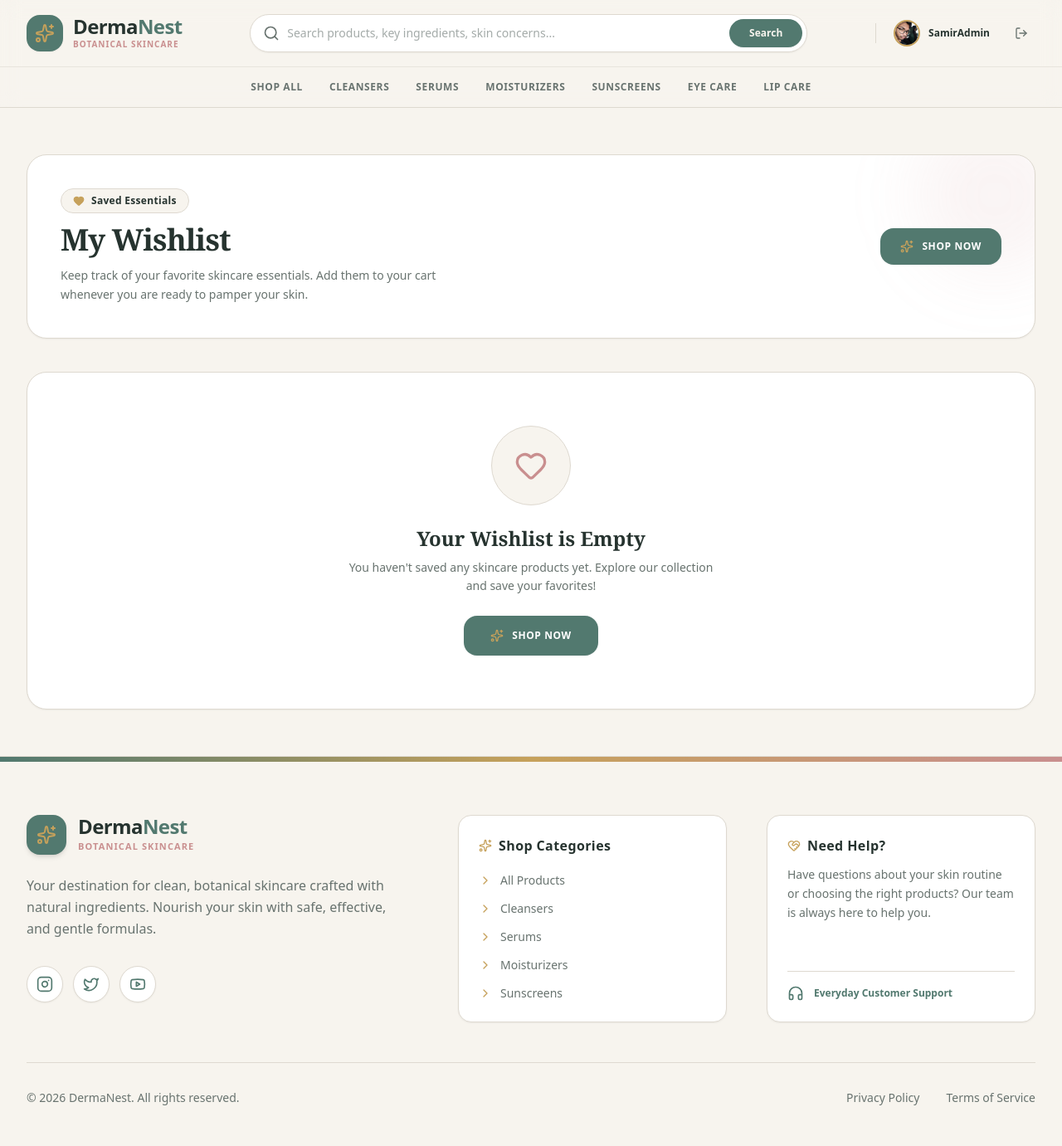
After one commit to bipinjlimbu/B2C-E-Commerce---Django-Project-V, a Django app: page /wishlist/ in a window 1280 px wide. The commit adds this page. Shown: the whole page at 83% size. Run offline with Django 5.2, Linux system fonts and the light colour scheme; a user stored in the database is signed in.

Commit message:
Wishlist Page UI Added

```diff
--- /dev/null
+++ b/dn_project/dn_app/templates/main/wishlist_page.html
@@ -0,0 +1,195 @@
+<!DOCTYPE html>
+<html lang="en">
+<head>
+    <meta charset="UTF-8">
+    <meta name="viewport" content="width=device-width, initial-scale=1.0">
+    <title>Wishlist | DermaNest</title>
+    {% load static %}
+    <link href="{% static 'css/styles.css' %}" rel="stylesheet" />
+</head>
+<body class="bg-[#F7F4EE] text-[#68736F] font-sans min-h-screen flex flex-col antialiased selection:bg-[#52796F]/10 selection:text-[#52796F]">
+
+    {% include 'components/_navbar.html' %}
+
+    {% include 'components/_messages.html' %}
+
+    <main class="flex-grow max-w-7xl w-full mx-auto px-4 sm:px-6 lg:px-8 py-10 sm:py-14 space-y-10">
+
+        <div class="bg-[#FFFFFF] border border-[#DED9D0] rounded-3xl p-6 sm:p-10 shadow-sm flex flex-col sm:flex-row items-start sm:items-center justify-between gap-6 relative overflow-hidden w-full">
+            <div class="absolute -right-12 -top-12 w-48 h-48 bg-[#C98F8F]/10 rounded-full blur-2xl pointer-events-none"></div>
+            <div class="space-y-3 relative z-10">
+                <div class="inline-flex items-center gap-2 px-3.5 py-1.5 rounded-full bg-[#F7F4EE] border border-[#DED9D0] text-[#C6A15B] text-xs font-semibold tracking-wide">
+                    <i data-lucide="heart" class="w-3.5 h-3.5 fill-[#C6A15B] text-[#C6A15B]"></i>
+                    <span class="text-[#26332F]">Saved Essentials</span>
+                </div>
+                <h1 class="text-3xl sm:text-4xl font-serif font-bold text-[#26332F] tracking-tight">
+                    My Wishlist
+                </h1>
+                <p class="text-sm text-[#68736F] max-w-lg leading-relaxed">
+                    Keep track of your favorite skincare essentials. Add them to your cart whenever you are ready to pamper your skin.
+                </p>
+            </div>
+
+            <a href="/products/" class="relative z-10 inline-flex items-center gap-2.5 px-6 py-3.5 rounded-2xl bg-[#52796F] hover:bg-[#3F6259] text-[#FFFFFF] text-xs font-semibold tracking-wider uppercase transition-all duration-300 shadow-sm hover:shadow whitespace-nowrap">
+                <i data-lucide="sparkles" class="w-4 h-4 text-[#C6A15B]"></i>
+                <span>Shop Now</span>
+            </a>
+        </div>
+
+        <div class="w-full">
+            {% if wishlist_items %}
+                <div class="grid grid-cols-1 sm:grid-cols-2 lg:grid-cols-3 gap-8">
+                    {% for item in wishlist_items %}
+                        <div class="bg-[#FFFFFF] border border-[#DED9D0] rounded-3xl overflow-hidden hover:shadow-xl hover:border-[#52796F]/40 transition-all duration-500 flex flex-col group relative">
+
+                            <button type="button" onclick="openRemoveWishlistModal('/products/wishlist/remove/{{ item.product.id }}/', '{{ item.product.name|escapejs }}')" class="absolute top-4 right-4 z-20 w-10 h-10 rounded-full bg-[#FFFFFF]/90 hover:bg-[#B85C62] text-[#68736F] hover:text-[#FFFFFF] border border-[#DED9D0] hover:border-[#B85C62] flex items-center justify-center transition-all duration-300 shadow-sm cursor-pointer backdrop-blur-sm" title="Remove from wishlist">
+                                <i data-lucide="trash-2" class="w-4 h-4"></i>
+                            </button>
+
+                            <a href="/products/{{ item.product.id }}/" class="block relative aspect-square w-full bg-[#F7F4EE] overflow-hidden border-b border-[#DED9D0]/60">
+                                {% if item.product.product_image %}
+                                    <img src="{{ item.product.product_image.url }}" alt="{{ item.product.name }}" class="w-full h-full object-cover group-hover:scale-105 transition-transform duration-700 ease-out">
+                                {% else %}
+                                    <div class="w-full h-full flex items-center justify-center bg-[#F7F4EE] text-[#52796F]/40">
+                                        <i data-lucide="sparkles" class="w-12 h-12"></i>
+                                    </div>
+                                {% endif %}
+                                <span class="absolute bottom-4 left-4 z-10 bg-[#FFFFFF]/90 backdrop-blur-md border border-[#DED9D0] text-[11px] font-medium tracking-wider text-[#26332F] px-3 py-1 rounded-full shadow-xs">
+                                    {{ item.product.get_category_display }}
+                                </span>
+                            </a>
+
+                            <div class="p-6 flex flex-col flex-grow justify-between space-y-5">
+                                <div class="space-y-2">
+                                    <a href="/products/{{ item.product.id }}/" class="block">
+                                        <h3 class="font-serif font-semibold text-[#26332F] text-lg line-clamp-1 group-hover:text-[#52796F] transition-colors duration-300">
+                                            {{ item.product.name }}
+                                        </h3>
+                                    </a>
+                                    <div class="flex items-baseline gap-1.5">
+                                        <span class="text-xs font-semibold text-[#C6A15B]">Rs.</span>
+                                        <span class="text-2xl font-bold text-[#26332F] tracking-tight">{{ item.product.price|floatformat:2 }}</span>
+                                    </div>
+                                </div>
+
+                                <div class="pt-4 border-t border-[#DED9D0]/50 flex items-center justify-between gap-3">
+                                    {% if item.product.stock > 0 %}
+                                        <a href="/cart/add/{{ item.product.id }}/" class="w-full bg-[#52796F] hover:bg-[#3F6259] text-[#FFFFFF] font-semibold h-12 px-5 rounded-2xl transition-all duration-300 flex items-center justify-center gap-2 text-xs tracking-wider uppercase shadow-sm hover:shadow">
+                                            <i data-lucide="shopping-bag" class="w-4 h-4"></i>
+                                            <span>Add to Cart</span>
+                                        </a>
+                                    {% else %}
+                                        <button disabled class="w-full bg-[#F7F4EE] text-[#68736F]/50 font-semibold h-12 px-5 rounded-2xl border border-[#DED9D0] flex items-center justify-center gap-2 text-xs tracking-wider uppercase cursor-not-allowed">
+                                            <i data-lucide="slash" class="w-4 h-4"></i>
+                                            <span>Out of Stock</span>
+                                        </button>
+                                    {% endif %}
+
+                                    <button type="button" onclick="openRemoveWishlistModal('/products/wishlist/remove/{{ item.product.id }}/', '{{ item.product.name|escapejs }}')" class="sm:hidden h-12 w-12 rounded-2xl bg-[#F7F4EE] hover:bg-[#B85C62]/10 text-[#B85C62] border border-[#DED9D0] transition-all flex items-center justify-center shrink-0 cursor-pointer" title="Remove">
+                                        <i data-lucide="trash-2" class="w-4 h-4"></i>
+                                    </button>
+                                </div>
+                            </div>
+
+                        </div>
+                    {% endfor %}
+                </div>
+            {% else %}
+                <div class="bg-[#FFFFFF] border border-[#DED9D0] rounded-3xl p-10 sm:p-16 text-center shadow-sm w-full flex flex-col items-center justify-center space-y-6">
+                    <div class="w-24 h-24 rounded-full bg-[#F7F4EE] border border-[#DED9D0] flex items-center justify-center text-[#C98F8F]">
+                        <i data-lucide="heart" class="w-10 h-10"></i>
+                    </div>
+                    <div class="space-y-2 max-w-md">
+                        <h3 class="text-2xl font-serif font-bold text-[#26332F]">Your Wishlist is Empty</h3>
+                        <p class="text-sm text-[#68736F] leading-relaxed">
+                            You haven't saved any skincare products yet. Explore our collection and save your favorites!
+                        </p>
+                    </div>
+                    <a href="/products/" class="inline-flex items-center justify-center gap-2.5 bg-[#52796F] hover:bg-[#3F6259] text-[#FFFFFF] font-semibold px-8 py-4 rounded-2xl text-xs uppercase tracking-wider transition-all duration-300 shadow-sm hover:shadow">
+                        <i data-lucide="sparkles" class="w-4 h-4 text-[#C6A15B]"></i>
+                        <span>Shop Now</span>
+                    </a>
+                </div>
+            {% endif %}
+        </div>
+    </main>
+
+    {% include 'components/_footer.html' %}
+
+    <div id="removeWishlistModal" class="fixed inset-0 z-50 flex items-center justify-center bg-[#26332F]/50 backdrop-blur-sm opacity-0 pointer-events-none transition-all duration-300 px-4">
+        <div id="removeWishlistModalCard" class="bg-[#FFFFFF] border border-[#DED9D0] rounded-3xl max-w-sm w-full p-8 shadow-2xl transform scale-95 transition-all duration-300 space-y-6 text-center">
+
+            <div class="w-16 h-16 bg-[#B85C62]/10 border border-[#B85C62]/20 rounded-2xl flex items-center justify-center mx-auto text-[#B85C62]">
+                <i data-lucide="trash-2" class="w-7 h-7"></i>
+            </div>
+
+            <div class="space-y-2">
+                <h3 class="text-xl font-serif font-bold text-[#26332F] tracking-tight">Remove Item?</h3>
+                <p class="text-xs text-[#68736F] leading-relaxed">
+                    Are you sure you want to remove <span id="removeWishlistProductName" class="font-bold text-[#26332F]">this item</span> from your wishlist?
+                </p>
+            </div>
+
+            <div class="grid grid-cols-2 gap-3 pt-2">
+                <button type="button" onclick="closeRemoveWishlistModal()" class="bg-[#F7F4EE] hover:bg-[#DED9D0]/50 text-[#26332F] font-semibold py-3.5 px-4 rounded-2xl border border-[#DED9D0] transition-all text-xs uppercase tracking-wider cursor-pointer">
+                    Cancel
+                </button>
+                <a id="confirmRemoveWishlistBtn" href="#" class="bg-[#B85C62] hover:bg-[#B85C62]/90 text-[#FFFFFF] font-semibold py-3.5 px-4 rounded-2xl shadow-sm transition-all text-xs uppercase tracking-wider flex items-center justify-center gap-1.5 cursor-pointer">
+                    <i data-lucide="trash-2" class="w-3.5 h-3.5"></i>
+                    <span>Remove</span>
+                </a>
+            </div>
+
+        </div>
+    </div>
+
+    <script src="{% static 'js/lucide.min.js' %}"></script>
+    <script>
+        lucide.createIcons();
+
+        const removeWishlistModal = document.getElementById('removeWishlistModal');
+        const removeWishlistModalCard = document.getElementById('removeWishlistModalCard');
+        const confirmRemoveWishlistBtn = document.getElementById('confirmRemoveWishlistBtn');
+        const removeWishlistProductName = document.getElementById('removeWishlistProductName');
+
+        function openRemoveWishlistModal(removeUrl, productName) {
+            if (!removeWishlistModal || !removeWishlistModalCard) return;
+
+            confirmRemoveWishlistBtn.setAttribute('href', removeUrl);
+            removeWishlistProductName.textContent = productName ? `"${productName}"` : 'this item';
+
+            removeWishlistModal.classList.remove('opacity-0', 'pointer-events-none');
+            removeWishlistModal.classList.add('opacity-100');
+
+            removeWishlistModalCard.classList.remove('scale-95');
+            removeWishlistModalCard.classList.add('scale-100');
+            document.body.style.overflow = 'hidden';
+        }
+
+        function closeRemoveWishlistModal() {
+            if (!removeWishlistModal || !removeWishlistModalCard) return;
+
+            removeWishlistModal.classList.remove('opacity-100');
+            removeWishlistModal.classList.add('opacity-0', 'pointer-events-none');
+
+            removeWishlistModalCard.classList.remove('scale-100');
+            removeWishlistModalCard.classList.add('scale-95');
+            document.body.style.overflow = '';
+        }
+
+        if (removeWishlistModal) {
+            removeWishlistModal.addEventListener('click', function(event) {
+                if (event.target === removeWishlistModal) {
+                    closeRemoveWishlistModal();
+                }
+            });
+        }
+
+        document.addEventListener('keydown', function(event) {
+            if (event.key === 'Escape' && removeWishlistModal && !removeWishlistModal.classList.contains('pointer-events-none')) {
+                closeRemoveWishlistModal();
+            }
+        });
+    </script>
+</body>
+</html>
--- a/dn_project/dn_app/urls.py
+++ b/dn_project/dn_app/urls.py
@@ -4,7 +4,7 @@ from .views.main_view import home_view
 from .views.profile_view import profile_view, edit_profile_view, delete_profile_view
 from .views.brand_view import add_brand_view, edit_brand_view, delete_brand_view
 from .views.product_view import products_view, add_product_view, edit_product_view, product_toggle_status_view, delete_product_view, product_detail_view
-from .views.wishlist_view import wishlist_toggle_view
+from .views.wishlist_view import wishlist_toggle_view, wishlist_view
 from .views.dashboard import admin_dashboard_view, customer_dashboard_view
 
 urlpatterns = [
@@ -24,6 +24,7 @@ urlpatterns = [
     path('products/edit/<int:product_id>/', edit_product_view, name='edit_product'),
     path('products/toggle-status/<int:product_id>/', product_toggle_status_view, name='product_toggle_status'),
     path('products/delete/<int:product_id>/', delete_product_view, name='delete_product'),
+    path('wishlist/', wishlist_view, name='wishlist'),
     path('products/wishlist-toggle/<int:product_id>/', wishlist_toggle_view, name='wishlist_toggle'),
     path('dashboard/admin/', admin_dashboard_view, name='admin_dashboard'),
     path('dashboard/', customer_dashboard_view, name='customer_dashboard'),
--- a/dn_project/dn_app/views/wishlist_view.py
+++ b/dn_project/dn_app/views/wishlist_view.py
@@ -2,6 +2,10 @@ from django.shortcuts import render, redirect
 from django.contrib.auth.decorators import login_required
 from django.contrib import messages
 from ..models import Product, Wishlist
+
+@login_required
+def wishlist_view(request):
+    return render(request, 'main/wishlist_page.html')
 
 @login_required
 def wishlist_toggle_view(request, product_id):
--- a/dn_project/static/css/styles.css
+++ b/dn_project/static/css/styles.css
@@ -436,7 +436,7 @@ Ensure the default browser behavior of the `hidden` attribute.
   border-color: rgb(229 231 235 / var(--tw-border-opacity));
 }
 
-.shadow-xl, .shadow-sm, .shadow-md, .shadow-2xl, .shadow-none, .shadow-lg, .shadow-inner, .hover\:shadow-lg, .hover\:shadow-sm, .hover\:shadow-md {
+.shadow-xl, .shadow-sm, .shadow-md, .shadow-2xl, .shadow-none, .shadow-lg, .shadow-inner, .hover\:shadow-lg, .hover\:shadow-sm, .hover\:shadow-md, .hover\:shadow, .hover\:shadow-xl {
   --tw-ring-offset-shadow: 0 0 #0000;
   --tw-ring-shadow: 0 0 #0000;
   --tw-shadow: 0 0 #0000;
@@ -666,6 +666,10 @@ Ensure the default browser behavior of the `hidden` attribute.
   left: 1.25rem;
 }
 
+.bottom-4 {
+  bottom: 1rem;
+}
+
 .z-10 {
   z-index: 10;
 }
@@ -680,6 +684,10 @@ Ensure the default browser behavior of the `hidden` attribute.
 
 .z-30 {
   z-index: 30;
+}
+
+.z-20 {
+  z-index: 20;
 }
 
 .col-span-full {
@@ -940,6 +948,10 @@ Ensure the default browser behavior of the `hidden` attribute.
   height: 0.625rem;
 }
 
+.h-24 {
+  height: 6rem;
+}
+
 .max-h-full {
   max-height: 100%;
 }
@@ -1063,6 +1075,10 @@ Ensure the default browser behavior of the `hidden` attribute.
 
 .w-2\.5 {
   width: 0.625rem;
+}
+
+.w-24 {
+  width: 6rem;
 }
 
 .min-w-\[320px\] {
@@ -1581,6 +1597,10 @@ Ensure the default browser behavior of the `hidden` attribute.
   border-color: rgb(201 143 143 / 0.3);
 }
 
+.border-\[\#DED9D0\]\/50 {
+  border-color: rgb(222 217 208 / 0.5);
+}
+
 .bg-\[\#F7F4EE\] {
   --tw-bg-opacity: 1;
   background-color: rgb(247 244 238 / var(--tw-bg-opacity));
@@ -1719,6 +1739,18 @@ Ensure the default browser behavior of the `hidden` attribute.
 
 .bg-\[\#F7F4EE\]\/90 {
   background-color: rgb(247 244 238 / 0.9);
+}
+
+.bg-\[\#C98F8F\]\/10 {
+  background-color: rgb(201 143 143 / 0.1);
+}
+
+.bg-\[\#FFFFFF\]\/90 {
+  background-color: rgb(255 255 255 / 0.9);
+}
+
+.bg-\[\#26332F\]\/50 {
+  background-color: rgb(38 51 47 / 0.5);
 }
 
 .bg-gradient-to-r {
@@ -1817,6 +1849,10 @@ Ensure the default browser behavior of the `hidden` attribute.
   padding: 0.875rem;
 }
 
+.p-10 {
+  padding: 2.5rem;
+}
+
 .px-4 {
   padding-left: 1rem;
   padding-right: 1rem;
@@ -2065,6 +2101,10 @@ Ensure the default browser behavior of the `hidden` attribute.
 
 .font-mono {
   font-family: ui-monospace, SFMono-Regular, Menlo, Monaco, Consolas, "Liberation Mono", "Courier New", monospace;
+}
+
+.font-serif {
+  font-family: ui-serif, Georgia, Cambria, "Times New Roman", Times, serif;
 }
 
 .text-xs {
@@ -2494,6 +2534,14 @@ Ensure the default browser behavior of the `hidden` attribute.
   background-color: rgb(82 121 111 / var(--tw-bg-opacity));
 }
 
+.selection\:bg-\[\#52796F\]\/10 *::-moz-selection {
+  background-color: rgb(82 121 111 / 0.1);
+}
+
+.selection\:bg-\[\#52796F\]\/10 *::selection {
+  background-color: rgb(82 121 111 / 0.1);
+}
+
 .selection\:text-white *::-moz-selection {
   --tw-text-opacity: 1;
   color: rgb(255 255 255 / var(--tw-text-opacity));
@@ -2504,6 +2552,16 @@ Ensure the default browser behavior of the `hidden` attribute.
   color: rgb(255 255 255 / var(--tw-text-opacity));
 }
 
+.selection\:text-\[\#52796F\] *::-moz-selection {
+  --tw-text-opacity: 1;
+  color: rgb(82 121 111 / var(--tw-text-opacity));
+}
+
+.selection\:text-\[\#52796F\] *::selection {
+  --tw-text-opacity: 1;
+  color: rgb(82 121 111 / var(--tw-text-opacity));
+}
+
 .selection\:bg-\[\#52796F\]::-moz-selection {
   --tw-bg-opacity: 1;
   background-color: rgb(82 121 111 / var(--tw-bg-opacity));
@@ -2514,6 +2572,14 @@ Ensure the default browser behavior of the `hidden` attribute.
   background-color: rgb(82 121 111 / var(--tw-bg-opacity));
 }
 
+.selection\:bg-\[\#52796F\]\/10::-moz-selection {
+  background-color: rgb(82 121 111 / 0.1);
+}
+
+.selection\:bg-\[\#52796F\]\/10::selection {
+  background-color: rgb(82 121 111 / 0.1);
+}
+
 .selection\:text-white::-moz-selection {
   --tw-text-opacity: 1;
   color: rgb(255 255 255 / var(--tw-text-opacity));
@@ -2522,6 +2588,16 @@ Ensure the default browser behavior of the `hidden` attribute.
 .selection\:text-white::selection {
   --tw-text-opacity: 1;
   color: rgb(255 255 255 / var(--tw-text-opacity));
+}
+
+.selection\:text-\[\#52796F\]::-moz-selection {
+  --tw-text-opacity: 1;
+  color: rgb(82 121 111 / var(--tw-text-opacity));
+}
+
+.selection\:text-\[\#52796F\]::selection {
+  --tw-text-opacity: 1;
+  color: rgb(82 121 111 / var(--tw-text-opacity));
 }
 
 .after\:absolute::after {
@@ -2665,6 +2741,10 @@ Ensure the default browser behavior of the `hidden` attribute.
   border-color: rgb(201 143 143 / var(--tw-border-opacity));
 }
 
+.hover\:border-\[\#52796F\]\/40:hover {
+  border-color: rgb(82 121 111 / 0.4);
+}
+
 .hover\:bg-\[\#3F6259\]:hover {
   --tw-bg-opacity: 1;
   background-color: rgb(63 98 89 / var(--tw-bg-opacity));
@@ -2804,6 +2884,18 @@ Ensure the default browser behavior of the `hidden` attribute.
   box-shadow: var(--tw-ring-offset-shadow, 0 0 #0000), var(--tw-ring-shadow, 0 0 #0000), var(--tw-shadow);
 }
 
+.hover\:shadow:hover {
+  --tw-shadow: 0 1px 3px 0 rgb(0 0 0 / 0.1), 0 1px 2px -1px rgb(0 0 0 / 0.1);
+  --tw-shadow-colored: 0 1px 3px 0 var(--tw-shadow-color), 0 1px 2px -1px var(--tw-shadow-color);
+  box-shadow: var(--tw-ring-offset-shadow, 0 0 #0000), var(--tw-ring-shadow, 0 0 #0000), var(--tw-shadow);
+}
+
+.hover\:shadow-xl:hover {
+  --tw-shadow: 0 20px 25px -5px rgb(0 0 0 / 0.1), 0 8px 10px -6px rgb(0 0 0 / 0.1);
+  --tw-shadow-colored: 0 20px 25px -5px var(--tw-shadow-color), 0 8px 10px -6px var(--tw-shadow-color);
+  box-shadow: var(--tw-ring-offset-shadow, 0 0 #0000), var(--tw-ring-shadow, 0 0 #0000), var(--tw-shadow);
+}
+
 .hover\:after\:w-full:hover::after {
   content: var(--tw-content);
   width: 100%;
@@ -2960,6 +3052,10 @@ Ensure the default browser behavior of the `hidden` attribute.
     grid-column: span 2 / span 2;
   }
 
+  .sm\:hidden {
+    display: none;
+  }
+
   .sm\:h-32 {
     height: 8rem;
   }
@@ -3050,6 +3146,14 @@ Ensure the default browser behavior of the `hidden` attribute.
 
   .sm\:p-6 {
     padding: 1.5rem;
+  }
+
+  .sm\:p-20 {
+    padding: 5rem;
+  }
+
+  .sm\:p-16 {
+    padding: 4rem;
   }
 
   .sm\:py-20 {
@@ -3067,6 +3171,11 @@ Ensure the default browser behavior of the `hidden` attribute.
     padding-bottom: 3rem;
   }
 
+  .sm\:py-14 {
+    padding-top: 3.5rem;
+    padding-bottom: 3.5rem;
+  }
+
   .sm\:pt-0 {
     padding-top: 0px;
   }
@@ -3187,6 +3296,10 @@ Ensure the default browser behavior of the `hidden` attribute.
 
   .lg\:grid-cols-5 {
     grid-template-columns: repeat(5, minmax(0, 1fr));
+  }
+
+  .lg\:grid-cols-3 {
+    grid-template-columns: repeat(3, minmax(0, 1fr));
   }
 
   .lg\:flex-row {
```
